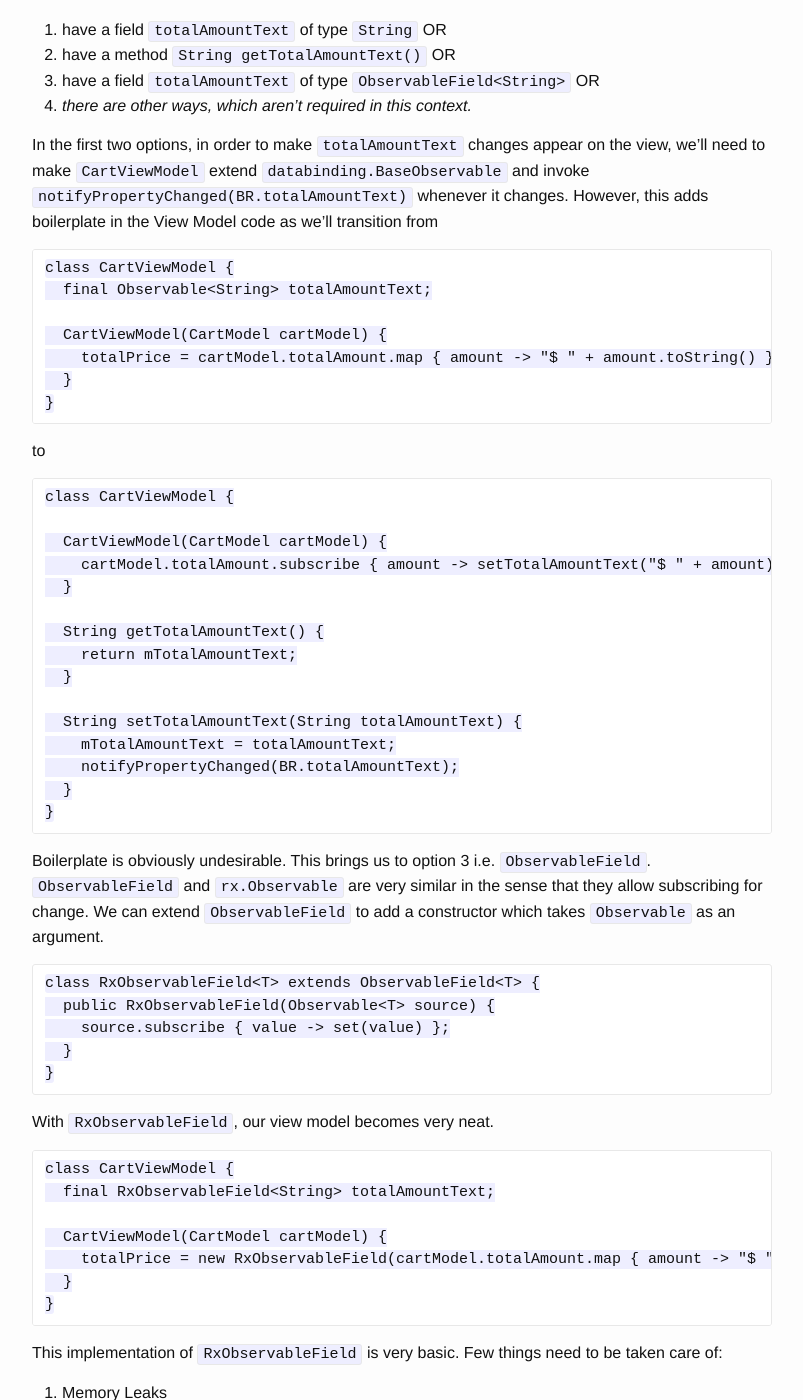
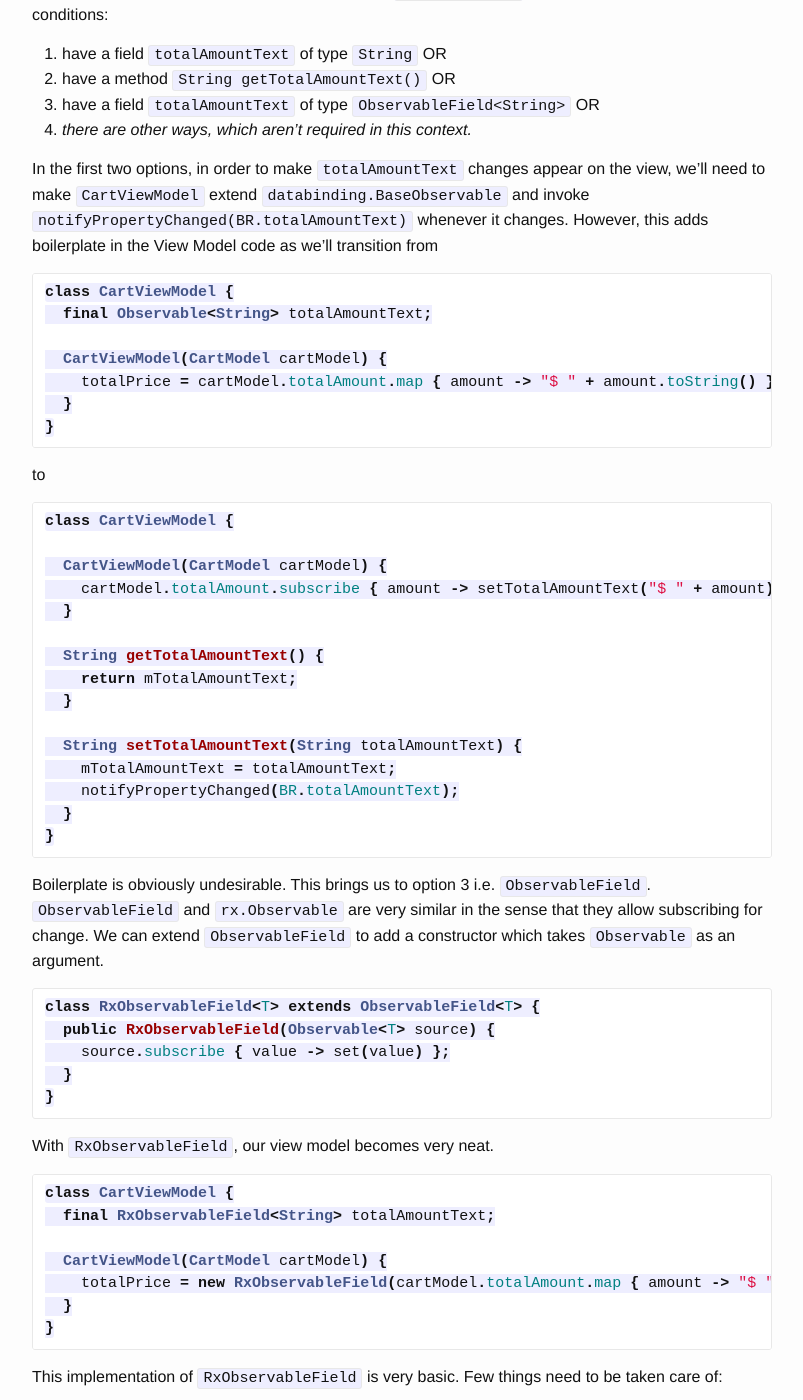
Before and after one commit to manas-chaudhari/manas-chaudhari.github.io, a Jekyll site: the page built from _posts/2016-01-09-rxjava-meets-data-binding.markdown, in a window 1280 px wide and 1400 px high, scrolled down 1582 px. Shown: the whole window, without its empty margins (238-1041 px from the left). Built offline with Jekyll 4.4.1, drawn with Linux system fonts in a browser that asks for light colours; some of the changed text lies outside the part shown.

Commit message:
Enable highlighting, smaller titles

````diff
--- a/_posts/2016-01-09-rxjava-meets-data-binding.markdown
+++ b/_posts/2016-01-09-rxjava-meets-data-binding.markdown
@@ -5,10 +5,10 @@ date: "2016-01-09 20:23"
 ---
 RxJava and Android Data Binding both provide mechanisms for subscribing for changes. In many discussions, I find people recommending one against the other. However, I found that using Data Binding and RxJava works quite well.
 
-# Before Data Binding
+## Before Data Binding
 Before data binding, a convenient way for writing View Models was
 
-```
+```java
 class CartModel {
   final Observable<Float> totalAmount; // Lets say this gets updated through a source that we don't care about
 }
@@ -24,7 +24,7 @@ class CartViewModel {
 
 The view (which could be an Activity/Fragment or a custom widget, but that's not the point), would look like:
 
-```
+```java
 class CartView {
   TextView totalAmountTextView;
 
@@ -42,11 +42,11 @@ class CartView {
 }
 ```
 
-# With Data binding
+## With Data binding
 Databinding allows you to bind object fields to almost _any_ property of a view through XML, which means no need to call setter methods like `setText()`. Instead of calling these methods, we can bind the `text` property to a field of view model.
 This can be achieved as follows:
 
-```
+```xml
 cart.xml
 
 ...
@@ -69,7 +69,7 @@ This is all fine except that databinding expects that `CartViewModel` must satis
 
 In the first two options, in order to make `totalAmountText` changes appear on the view, we'll need to make `CartViewModel` extend `databinding.BaseObservable` and invoke `notifyPropertyChanged(BR.totalAmountText)` whenever it changes. However, this adds boilerplate in the View Model code as we'll transition from
 
-```
+```java
 class CartViewModel {
   final Observable<String> totalAmountText;
 
@@ -80,7 +80,7 @@ class CartViewModel {
 ```
 to
 
-```
+```java
 class CartViewModel {
 
   CartViewModel(CartModel cartModel) {
@@ -100,7 +100,7 @@ class CartViewModel {
 
 Boilerplate is obviously undesirable. This brings us to option 3 i.e. `ObservableField`. `ObservableField` and `rx.Observable` are very similar in the sense that they allow subscribing for change. We can extend `ObservableField` to add a constructor which takes `Observable` as an argument.
 
-```
+```java
 class RxObservableField<T> extends ObservableField<T> {
   public RxObservableField(Observable<T> source) {
     source.subscribe { value -> set(value) };
@@ -110,7 +110,7 @@ class RxObservableField<T> extends ObservableField<T> {
 
 With `RxObservableField`, our view model becomes very neat.
 
-```
+```java
 class CartViewModel {
   final RxObservableField<String> totalAmountText;
 
@@ -124,7 +124,7 @@ This implementation of `RxObservableField` is very basic. Few things need to be
 1. Memory Leaks
 2. Closing subscriptions
 
-# What's next?
+## What's next?
 1. As `RxObservableField` internally subscribes to an observable, this subscription should be closed when the view gets destroyed.
 2. When `subscribe` method is called, the reference of `RxObservableField` instance goes to the source `Observable`. This might cause a leak.
 3. `ObservableField` also allows consumers to set inner value. Thus, its more similar to a `Subject`. This would be useful to capture user input, for example in `EditText`. However, as data binding doesn't exactly support two way binding, some more work is required on that front.
````
